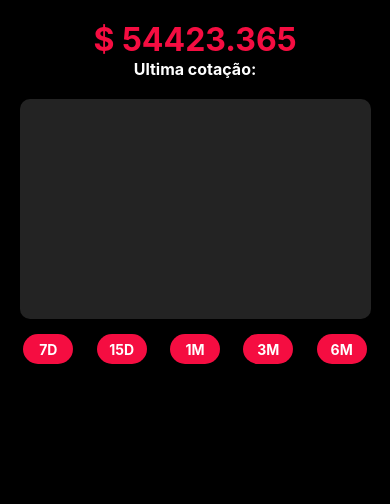
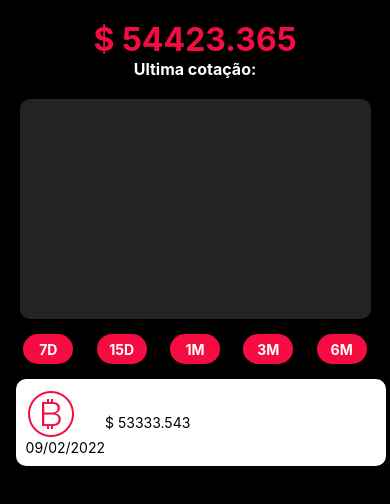
Before and after one commit to EduBarrros/OneBitCoin, a React Native app: screen / in a window 390 px wide. Shown: the top 504 px of the page. Built offline with nearby package versions, Linux system fonts and the light colour scheme.

Commit message:
Criação do componente de QuotationsItem e preparação dos styles

```diff
--- a/App.js
+++ b/App.js
@@ -8,6 +8,7 @@
 import CurrentPrice from './src/components/CurrentPrice';
 import HistoryGrafic from './src/components/HistoryGrafic';
 import QuotationsList from './src/components/QuotationsList';
+import QuotationsItem from './src/components/QuotationsList/QuotationsItem';
 
 export default function App() {
   return (
@@ -19,6 +20,7 @@
       <CurrentPrice />
       <HistoryGrafic />
       <QuotationsList />
+      <QuotationsItem />
     </SafeAreaView>
   );
 }
--- a/src/components/QuotationsList/QuotationsItem/index.js
+++ b/src/components/QuotationsList/QuotationsItem/index.js
@@ -0,0 +1,28 @@
+import React from 'react'
+import { View, Text, Image } from 'react-native'
+import styles from './styles'
+
+const QuotationsItem = () => {
+    return (
+        <View style={styles.mainContent}>
+            <View style={styles.contextLeft}>
+                <View style={styles.boxLogo}>
+                    <Image
+                    style={styles.logoBitcoin}
+                    source={require('../../../img/bitcoinred.png')}
+                    />
+                    <Text style={styles.dayCotation}>
+                        09/02/2022
+                    </Text>
+                </View>
+            </View>
+            <View style={styles.contextRight}>
+                <Text style={styles.price}>
+                    $ 53333.543
+                </Text>
+            </View>
+        </View>
+    )
+}
+
+export default QuotationsItem
--- a/src/components/QuotationsList/QuotationsItem/styles.js
+++ b/src/components/QuotationsList/QuotationsItem/styles.js
@@ -1,7 +1,37 @@
 import { StyleSheet } from "react-native"
 
 const styles = StyleSheet.create({
+    mainContent: {
+        width: '95%',
+        height: 'auto',
+        backgroundColor: '#ffffff',
+        marginLeft: '3%',
+        marginBottom: 15,
+        borderRadius: 10,
+        flexDirection: 'row',
+        alignItems: 'center',
+        padding: 10,
+    },
 
+    contextLeft: {
+
+    },
+
+    contextRight: {
+
+    },
+
+    price: {
+
+    },
+
+    dayCotation: {
+
+    },
+
+    logoBitcoin: {
+
+    },
 
 })
 
```
Also changed, not shown: src/img/bitcoinred.png (added).
